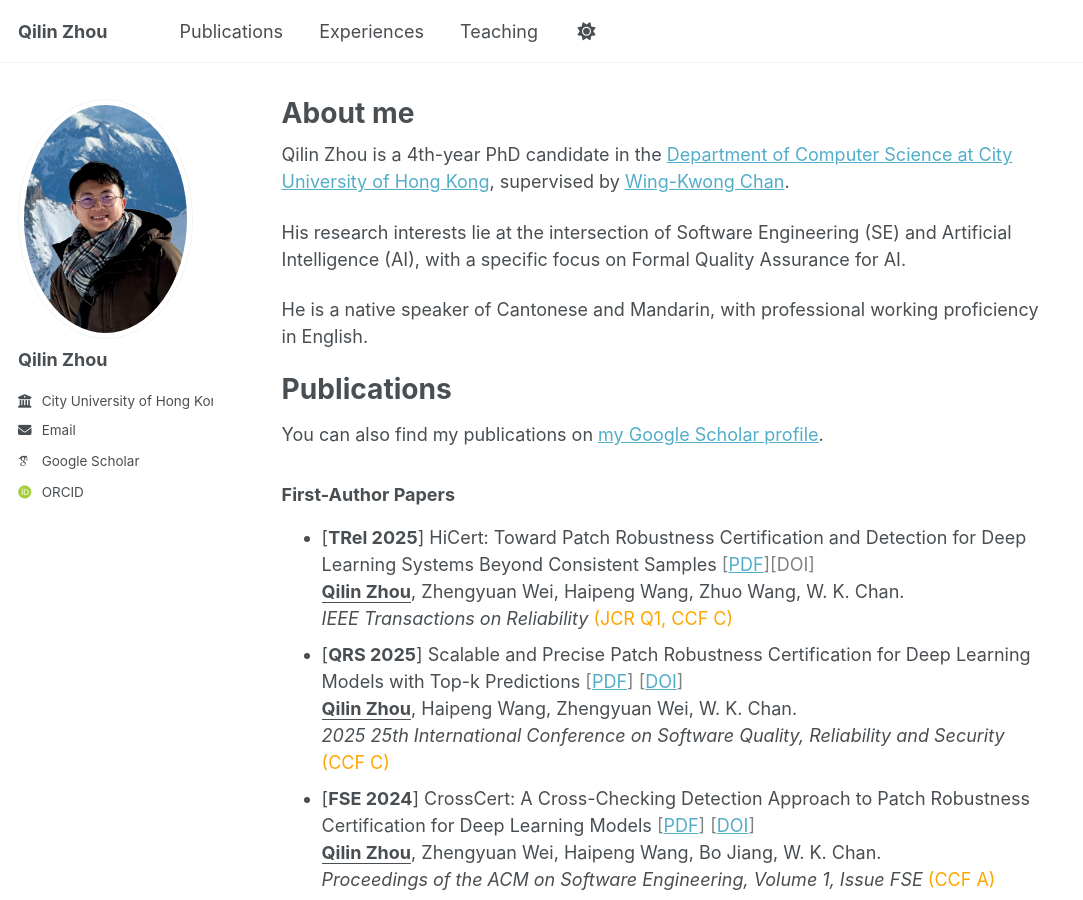
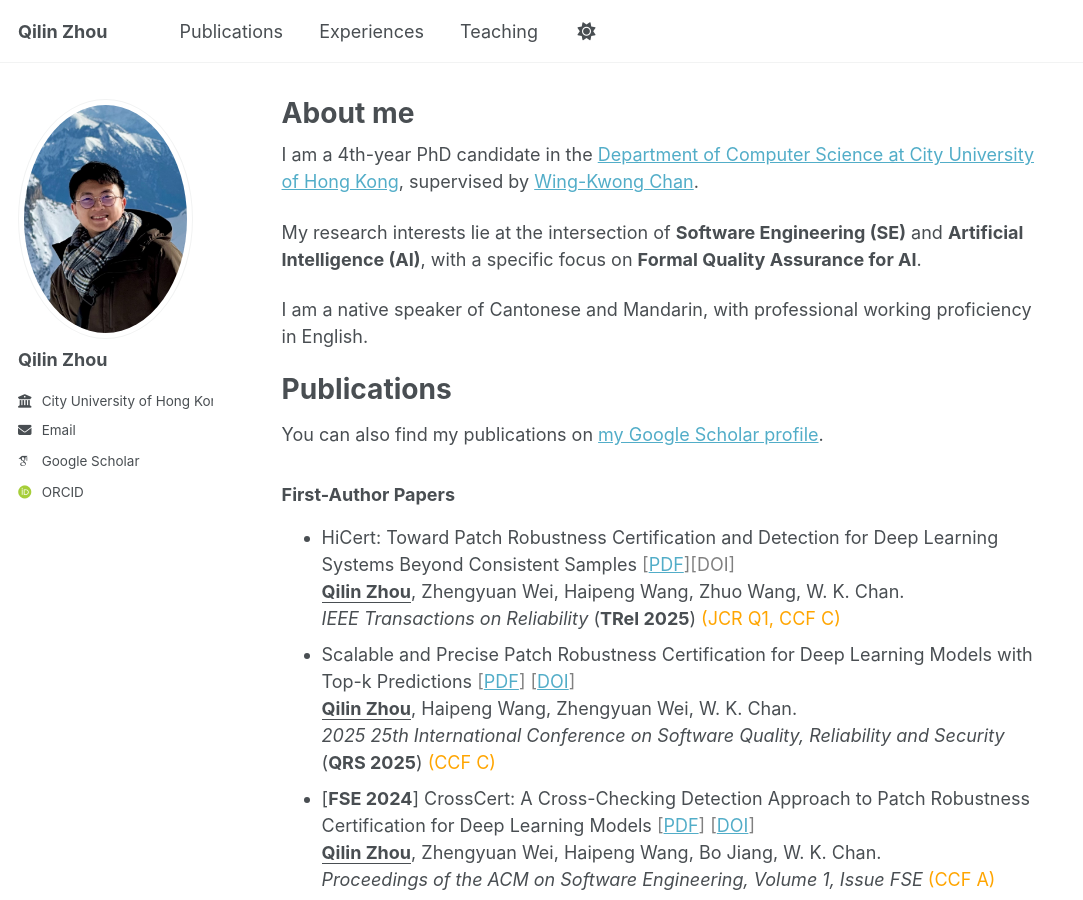
Before and after one commit to qilin-zhou/qilin-zhou.github.io, a Jekyll site: the page built from _pages/about.md, in a window 1280 px wide and 900 px high. Shown: the whole window, without its empty margins (0-1083 px from the left). Built offline with Jekyll 4.4.1, drawn with Linux system fonts in a browser that asks for light colours; some web fonts are replaced; a script bundle is joined from its source files by our own code; library files that are not in the unit come from our copies.

Commit message:
Update about.md

```diff
--- a/_pages/about.md
+++ b/_pages/about.md
@@ -6,23 +6,23 @@ redirect_from:
   - /about/
   - /about.html
 ---
-Qilin Zhou is a 4th-year PhD candidate in the [Department of Computer Science at City University of Hong Kong](https://www.cs.cityu.edu.hk/), supervised by [Wing-Kwong Chan](https://www.cs.cityu.edu.hk/~wkchan/).
+I am a 4th-year PhD candidate in the [Department of Computer Science at City University of Hong Kong](https://www.cs.cityu.edu.hk/), supervised by [Wing-Kwong Chan](https://www.cs.cityu.edu.hk/~wkchan/).
 
-His research interests lie at the intersection of Software Engineering (SE) and Artificial Intelligence (AI), with a specific focus on Formal Quality Assurance for AI.
+My research interests lie at the intersection of **Software Engineering (SE)** and **Artificial Intelligence (AI)**, with a specific focus on **Formal Quality Assurance for AI**.
 
-He is a native speaker of Cantonese and Mandarin, with professional working proficiency in English.
+I am a native speaker of Cantonese and Mandarin, with professional working proficiency in English.
 
 Publications
 ======
   <div class="wordwrap">You can also find my publications on <a href="{{site.author.googlescholar}}">my Google Scholar profile</a>.</div>
 
 ### First-Author Papers
-- [**TRel 2025**] HiCert: Toward Patch Robustness Certification and Detection for Deep Learning Systems Beyond Consistent Samples <span style="color: grey;">[[PDF](https://www.arxiv.org/abs/2512.06123)][DOI]</span>
+-  HiCert: Toward Patch Robustness Certification and Detection for Deep Learning Systems Beyond Consistent Samples <span style="color: grey;">[[PDF](https://www.arxiv.org/abs/2512.06123)][DOI]</span>
   **<ins>Qilin Zhou</ins>**, Zhengyuan Wei, Haipeng Wang, Zhuo Wang, W. K. Chan.
-_IEEE Transactions on Reliability_ <span style="color: Orange;"> (JCR Q1, CCF C)</span>
-- [**QRS 2025**] Scalable and Precise Patch Robustness Certification for Deep Learning Models with Top-k Predictions   <span style="color: grey;"> [[PDF](https://arxiv.org/abs/2507.23335)] [[DOI](https://doi.org/10.1109/QRS65678.2025.00030)] </span>
+_IEEE Transactions on Reliability_ (**TRel 2025**) <span style="color: Orange;"> (JCR Q1, CCF C)</span>
+-  Scalable and Precise Patch Robustness Certification for Deep Learning Models with Top-k Predictions   <span style="color: grey;"> [[PDF](https://arxiv.org/abs/2507.23335)] [[DOI](https://doi.org/10.1109/QRS65678.2025.00030)] </span>
   **<ins>Qilin Zhou</ins>**, Haipeng Wang, Zhengyuan Wei, W. K. Chan.
-  _2025 25th International Conference on Software Quality, Reliability and Security_ <span style="color: Orange;"> (CCF C)</span>
+  _2025 25th International Conference on Software Quality, Reliability and Security_ (**QRS 2025**)<span style="color: Orange;"> (CCF C)</span>
 - [**FSE 2024**] CrossCert: A Cross-Checking Detection Approach to Patch Robustness Certification for Deep Learning Models    <span style="color: grey;">[[PDF](https://arxiv.org/abs/2405.07668)] [[DOI](https://doi.org/10.1145/3660827)]</span>
   **<ins>Qilin Zhou</ins>**, Zhengyuan Wei, Haipeng Wang, Bo Jiang, W. K. Chan.
   _Proceedings of the ACM on Software Engineering, Volume 1, Issue FSE_ <span style="color: Orange;"> (CCF A)</span>
```
